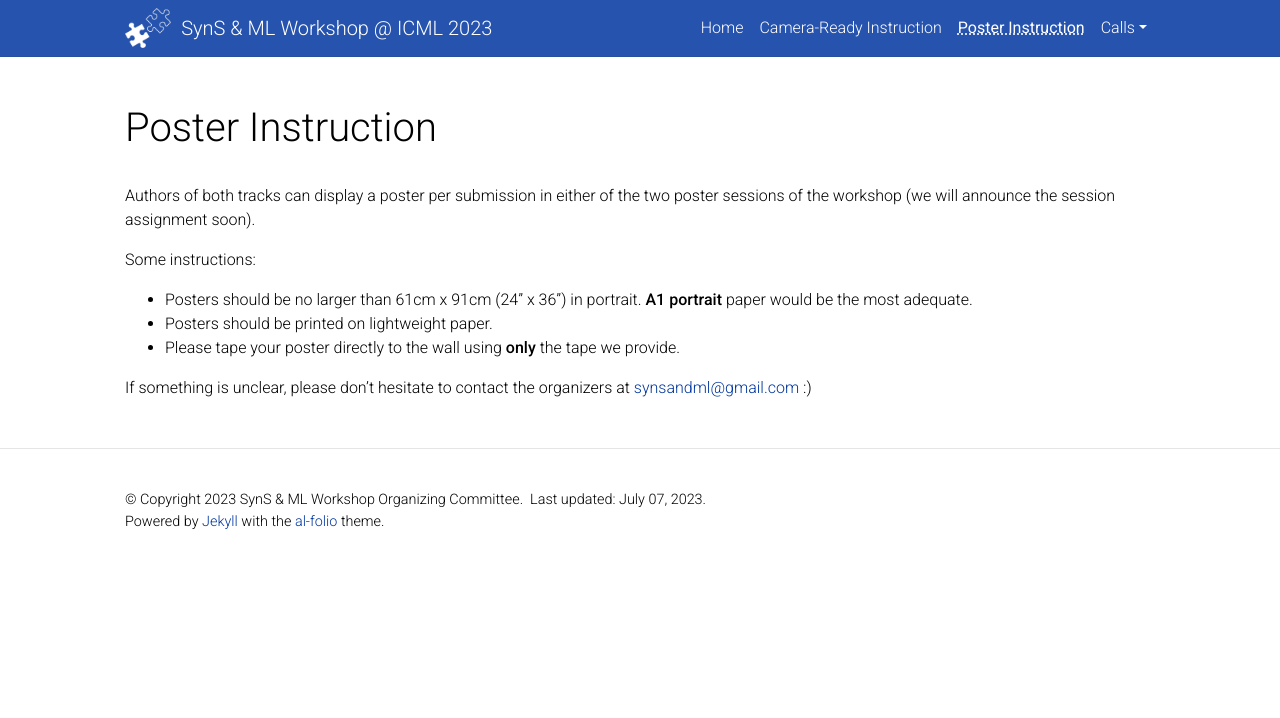
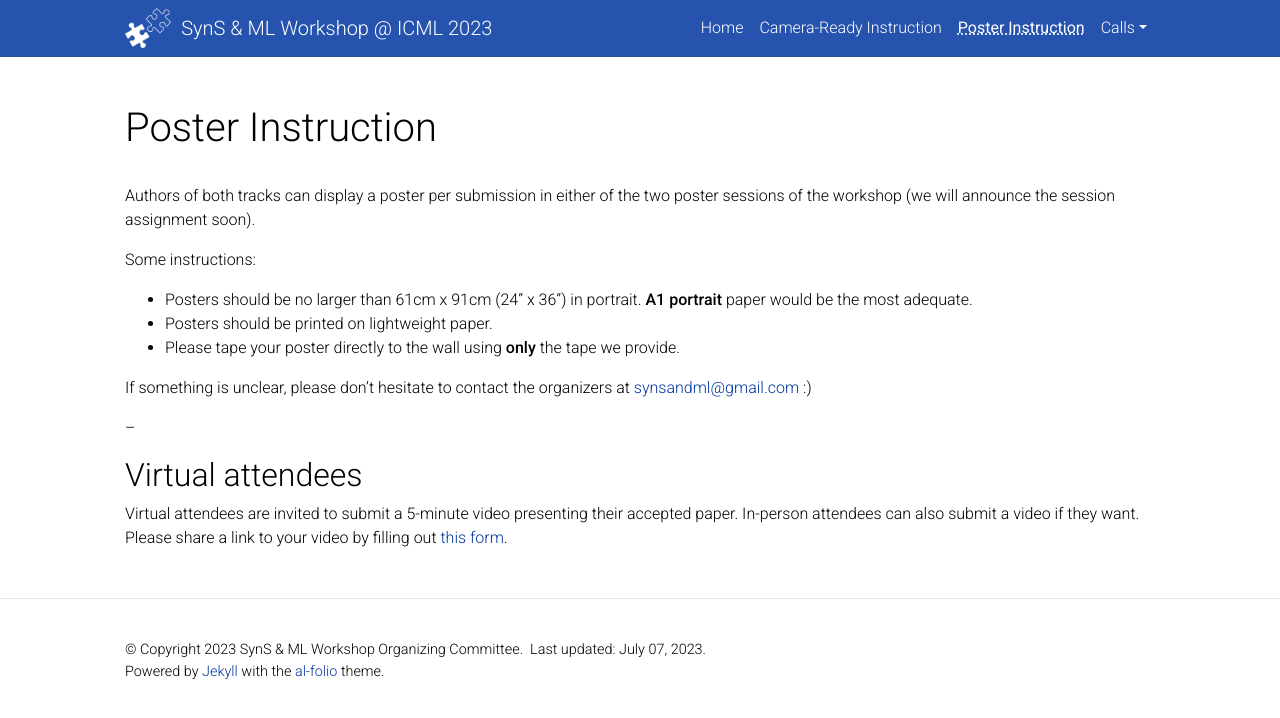
Before and after one commit to syns-ml/2023, a Jekyll site: the page built from _pages/poster.md, in a window 1280 px wide. Shown: the top 718 px of the page. Built offline with Jekyll 4.4.1, drawn with Linux system fonts in a browser that asks for light colours; a style sheet for code colours, icons or effects is not loaded.

```diff
--- a/_pages/poster.md
+++ b/_pages/poster.md
@@ -16,3 +16,10 @@
 - Please tape your poster directly to the wall using **only** the tape we provide.
 
 If something is unclear, please don't hesitate to contact the organizers at [synsandml@gmail.com](mailto:synsandml@gmail.com) :)
+
+--
+
+## Virtual attendees
+Virtual attendees are invited to submit a 5-minute video presenting their accepted paper.
+In-person attendees can also submit a video if they want.
+Please share a link to your video by filling out [this form](https://forms.gle/Yu9px2CaJQukVbRz5).
```
